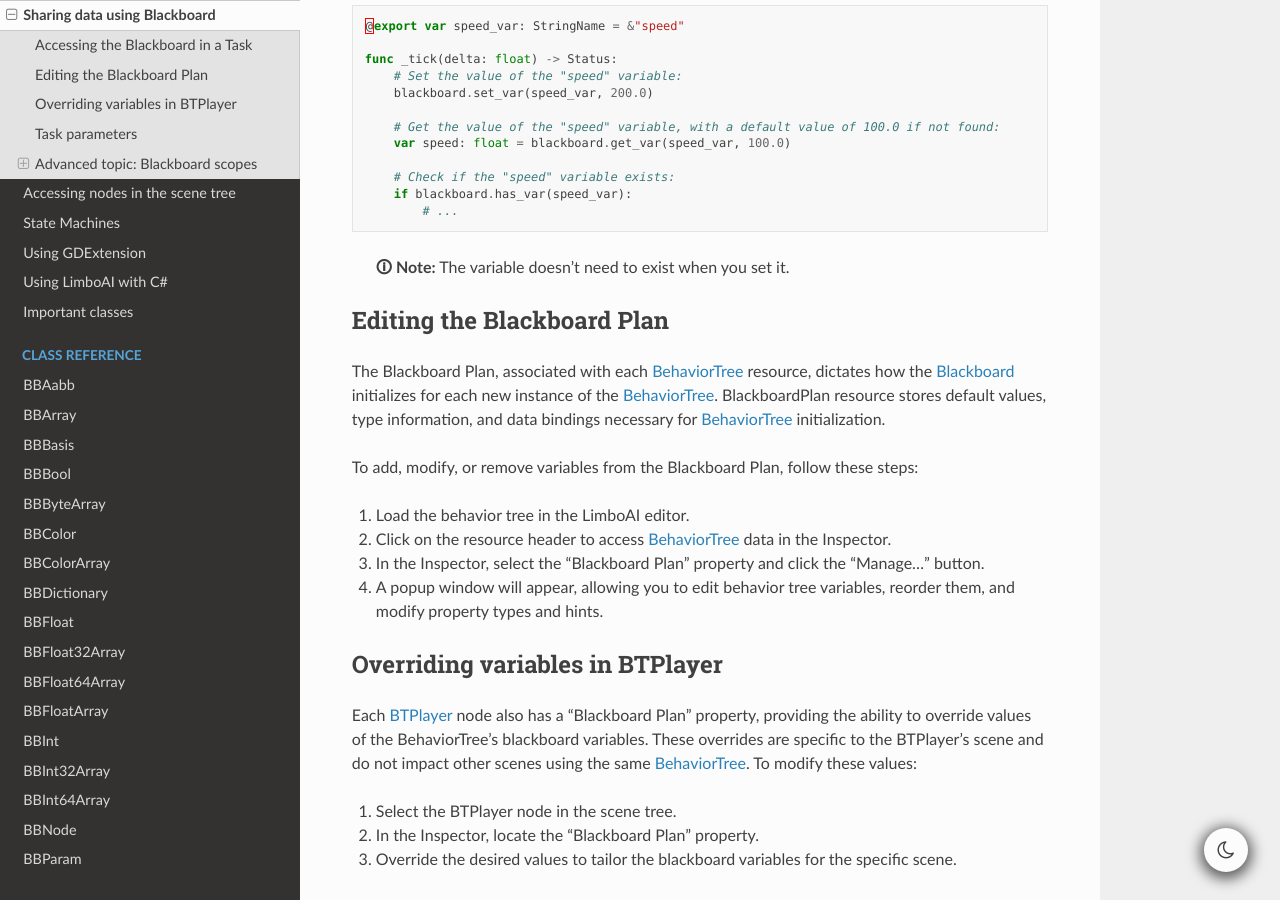
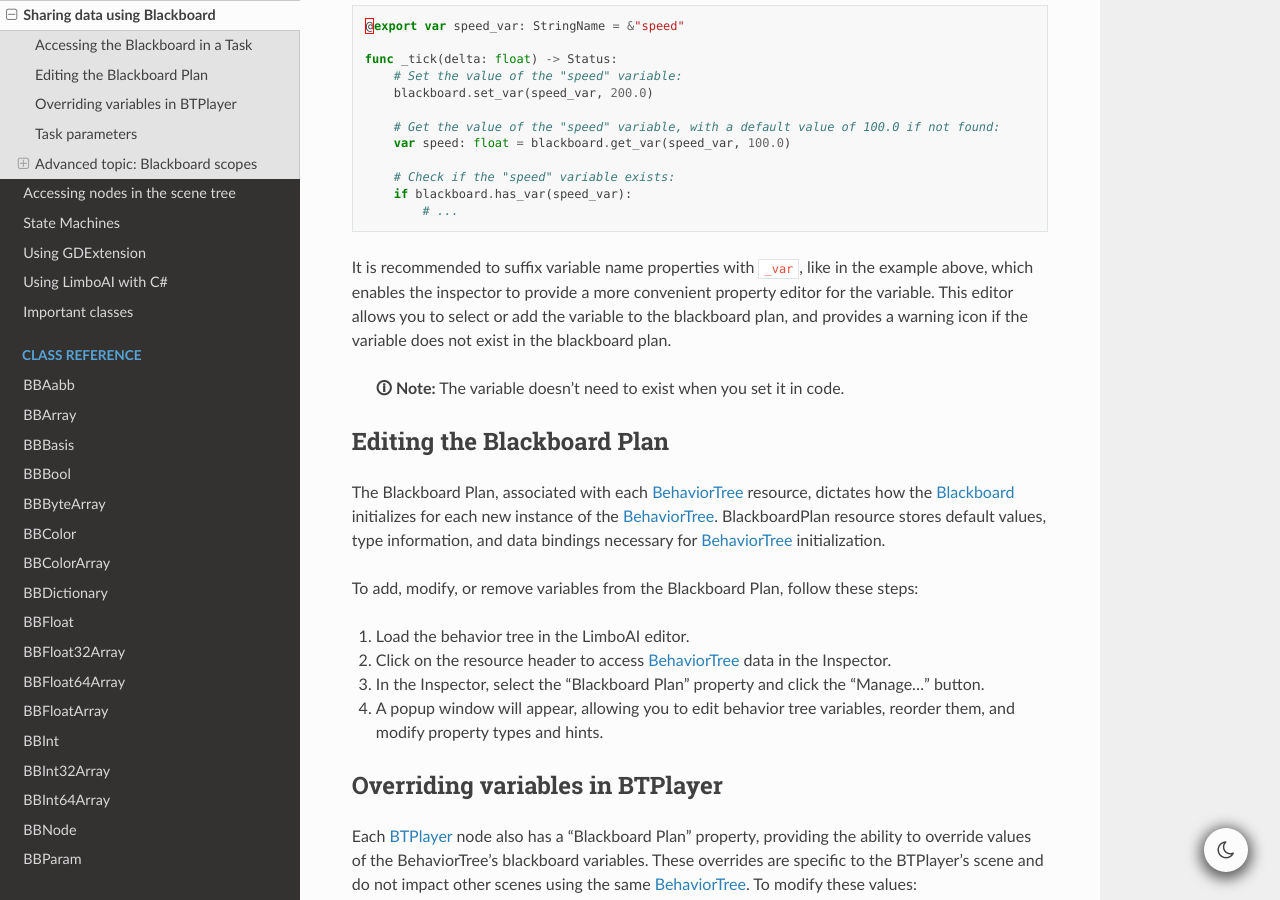
Before and after one commit to limbonaut/limboai, a Sphinx documentation site: the page built from doc/source/getting-started/using-blackboard.rst, in a window 1280 px wide and 900 px high, scrolled down 499 px. Built offline with Sphinx 7.4.7 and the Read the Docs theme 2.0.0, drawn with Linux system fonts in a browser that asks for light colours; pages that are not in the unit, such as notebooks, are missing from menus.

Commit message:
Doc: Explain using `_var` suffix for var properties

```diff
--- a/doc/source/getting-started/custom-tasks.rst
+++ b/doc/source/getting-started/custom-tasks.rst
@@ -19,6 +19,8 @@
 
    **🛈 Note:** To help you write new tasks, you can add a script template to
    your project using “Misc → Create script template” menu option.
+
+Using the :ref:`Blackboard<class_Blackboard>` is covered in :ref:`accessing_blackboard`.
 
 Task anatomy
 ------------
--- a/doc/source/getting-started/using-blackboard.rst
+++ b/doc/source/getting-started/using-blackboard.rst
@@ -9,6 +9,8 @@
 including objects and resources.
 
 Using the :ref:`Blackboard<class_Blackboard>`, you can easily share data in your behavior trees, making the tasks in the behavior tree more flexible.
+
+.. _accessing_blackboard:
 
 Accessing the Blackboard in a Task
 ----------------------------------
@@ -31,9 +33,13 @@
         # Check if the "speed" variable exists:
         if blackboard.has_var(speed_var):
             # ...
-..
 
-    **🛈 Note:** The variable doesn't need to exist when you set it.
+It is recommended to suffix variable name properties with ``_var``, like in the example above, which enables the
+inspector to provide a more convenient property editor for the variable. This editor
+allows you to select or add the variable to the blackboard plan, and provides a
+warning icon if the variable does not exist in the blackboard plan.
+
+    **🛈 Note:** The variable doesn't need to exist when you set it in code.
 
 .. _editing_plan:
 
```
